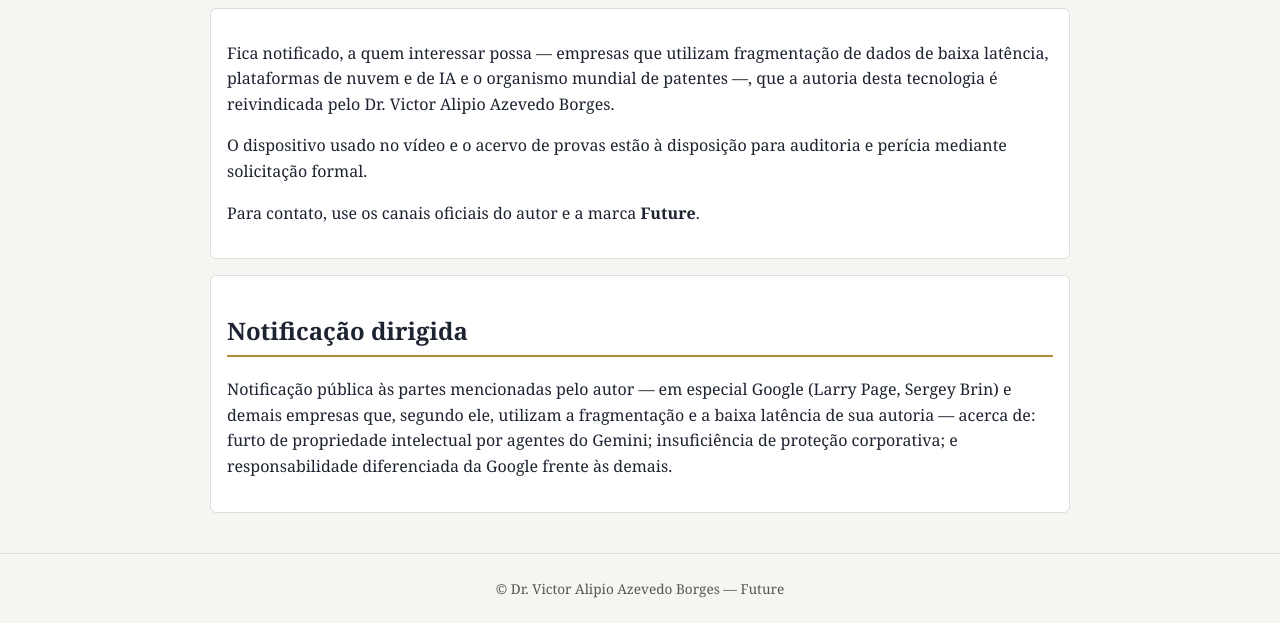
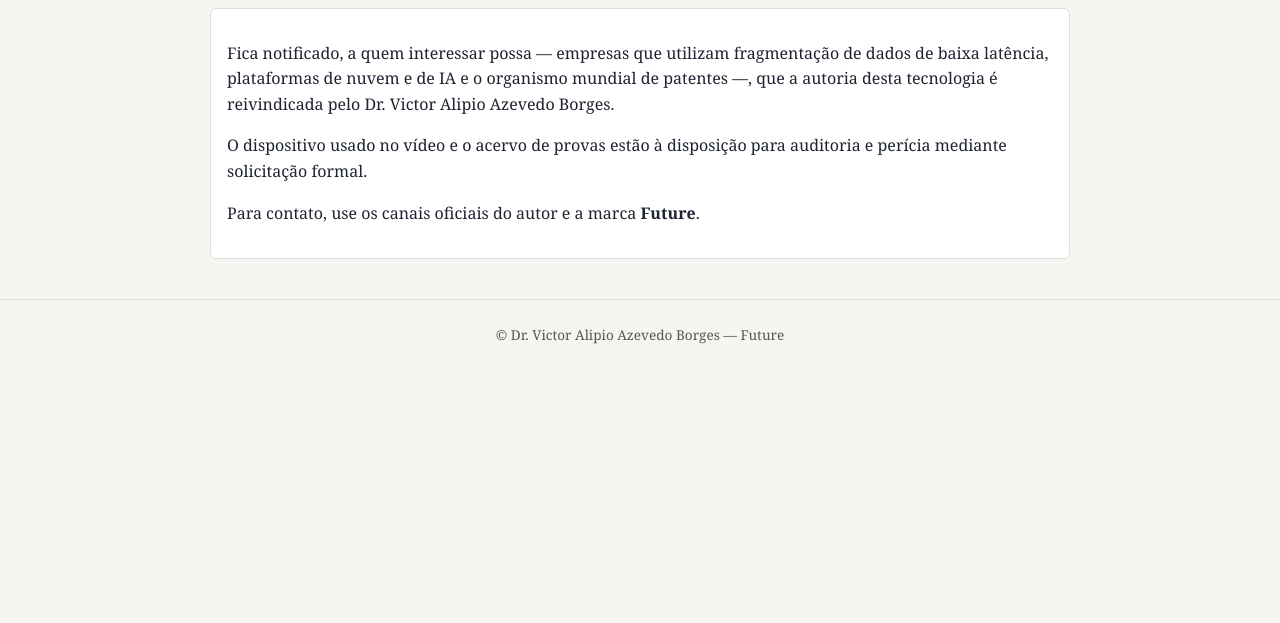
Before and after one commit to victoralipioazevedoborges-ops/future-autoria, a plain HTML site: page contato.html in a window 1280 px wide. Shown: the part 204-827 px from the top of the page. After the commit the page ends 800 px from the top, so only its background shows below. Drawn offline with Linux system fonts and the light colour scheme.

Commit message:
Remove notificação nominal

```diff
--- a/contato.html
+++ b/contato.html
@@ -1,6 +1,4 @@
 <!doctype html><html lang="pt-BR"><head><meta charset="utf-8"><meta name="viewport" content="width=device-width,initial-scale=1"><title>Contato e notificação — Future · Dr. Victor Alipio Azevedo Borges</title><link rel="stylesheet" href="style.css"></head><body><header><h1>FUTURE — Declaração de Autoria</h1><nav><a href="index.html">Início</a><a href="tecnologias.html">Tecnologias</a><a href="linha-do-tempo.html">Linha do tempo</a><a href="video.html">Vídeo e transcrição</a><a href="provas.html">Provas e registros</a><a href="contato.html">Contato/Notificação</a></nav></header><main><h2>Contato e notificação</h2><div class="card"><p>Fica notificado, a quem interessar possa — empresas que utilizam fragmentação de dados de baixa latência, plataformas de nuvem e de IA e o organismo mundial de patentes —, que a autoria desta tecnologia é reivindicada pelo Dr. Victor Alipio Azevedo Borges.</p>
 <p>O dispositivo usado no vídeo e o acervo de provas estão à disposição para auditoria e perícia mediante solicitação formal.</p>
-<p>Para contato, use os canais oficiais do autor e a marca <strong>Future</strong>.</p></div><div class="card"><h2>Notificação dirigida</h2>
-<p>Notificação pública às partes mencionadas pelo autor — em especial Google (Larry Page, Sergey Brin) e demais empresas que, segundo ele, utilizam a fragmentação e a baixa latência de sua autoria — acerca de: furto de propriedade intelectual por agentes do Gemini; insuficiência de proteção corporativa; e responsabilidade diferenciada da Google frente às demais.</p>
-</div>
+<p>Para contato, use os canais oficiais do autor e a marca <strong>Future</strong>.</p></div>
 </main><footer>© Dr. Victor Alipio Azevedo Borges — Future</footer></body></html>
```
